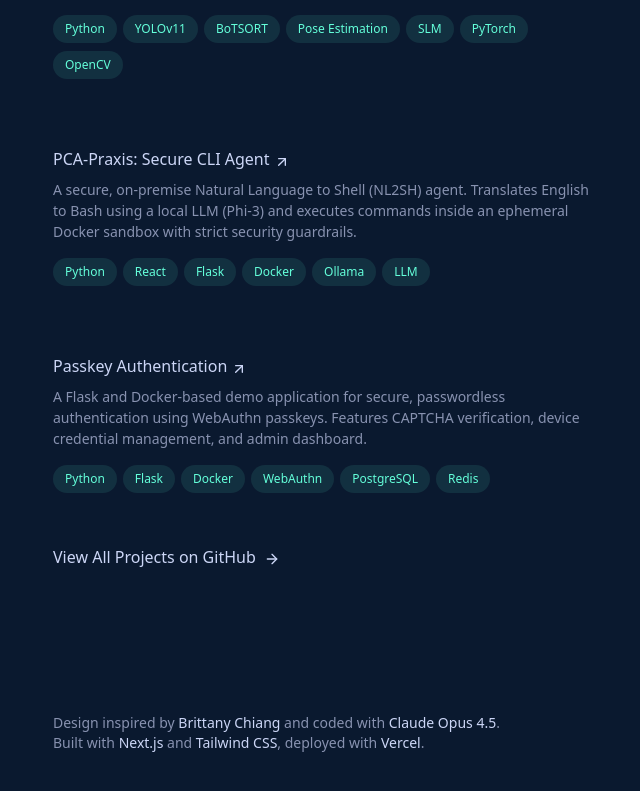
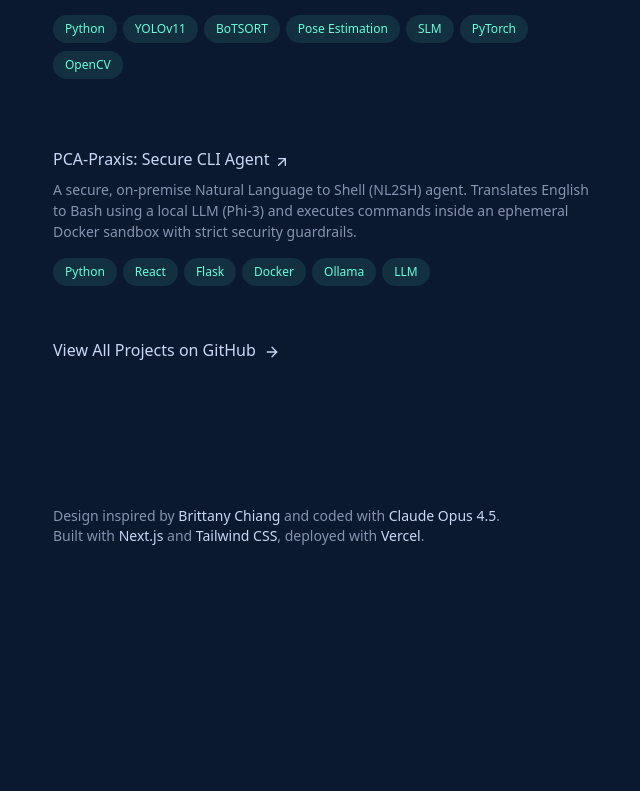
Before and after one commit to sm-abbas19/portfolio, a Next.js app: page / in a window 1280 px wide. Shown: the part 1565-2356 px from the top of the page, without its empty margins (595-1235 px from the left). After the commit the page ends 2207 px from the top, so only its background shows below. Built offline with nearby package versions, Linux system fonts and the light colour scheme.

Commit message:
edited projects

```diff
--- a/src/data/projects.ts
+++ b/src/data/projects.ts
@@ -32,15 +32,5 @@ export const projects: Project[] = [
     url: "https://github.com/sm-abbas19/pca_praxis",
     skills: ["Python", "React", "Flask", "Docker", "Ollama", "LLM"],
     featured: true,
-  },
-  {
-    id: 3,
-    year: "2025",
-    title: "Passkey Authentication",
-    description:
-      "A Flask and Docker-based demo application for secure, passwordless authentication using WebAuthn passkeys. Features CAPTCHA verification, device credential management, and admin dashboard.",
-    url: "https://github.com/sm-abbas19/Passkey-Authentication",
-    skills: ["Python", "Flask", "Docker", "WebAuthn", "PostgreSQL", "Redis"],
-    featured: true,
-  },
+  }
 ];
```
